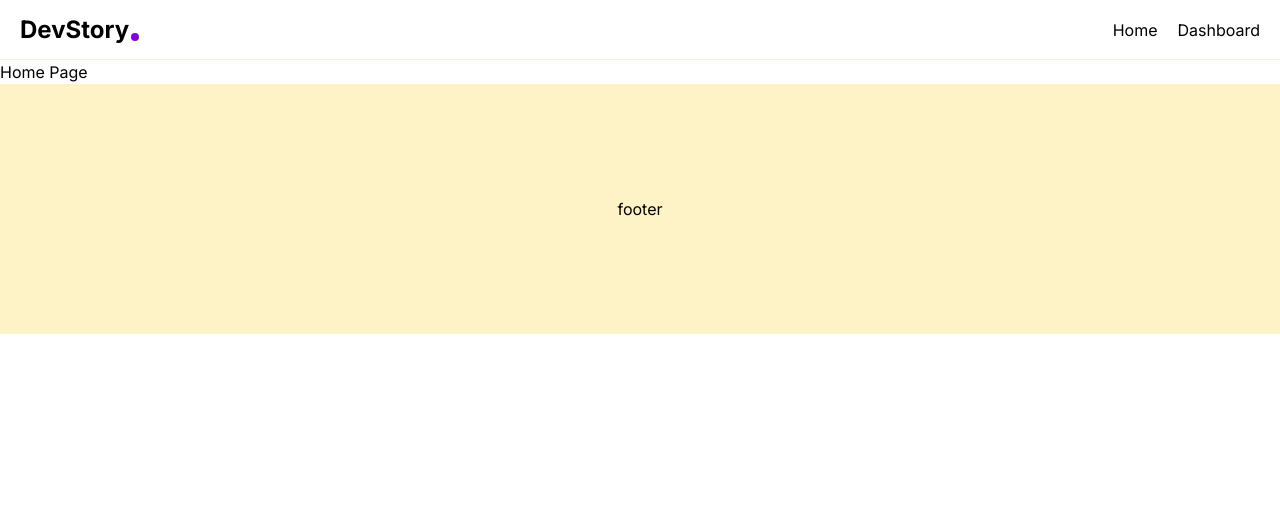
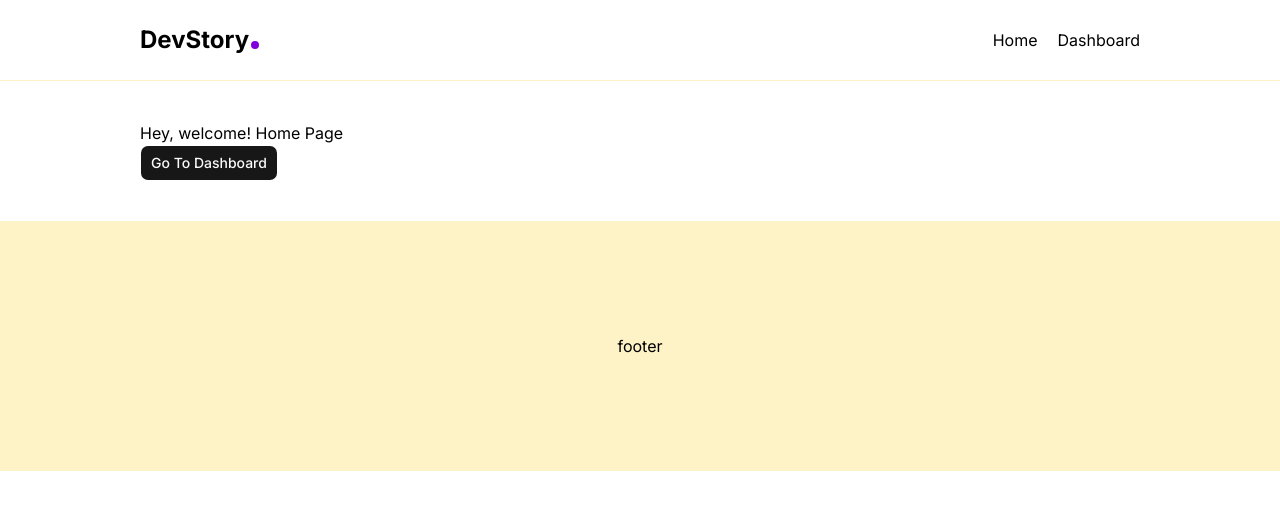
Before and after one commit to githubxiansaiful/dev-story-nextjs, a Next.js app: page / in a window 1280 px wide. Shown: the top 510 px of the page. Built offline with nearby package versions, Linux system fonts and the light colour scheme.

Commit message:
feat: enhance layout and header structure with improved styling and functionality

```diff
--- a/src/app/layout.tsx
+++ b/src/app/layout.tsx
@@ -25,7 +25,7 @@ export default function RootLayout({
     >
       <body className="min-h-full flex flex-col">
         <Header />
-        <main>{children}</main>
+        <main className="py-10 max-w-250 w-[90%] mx-auto">{children}</main>
         <Footer />
       </body>
     </html>
--- a/src/app/page.tsx
+++ b/src/app/page.tsx
@@ -1,10 +1,21 @@
+"use client"
 import { Button } from "@/components/ui/button";
-import { Accessibility } from "lucide-react";
+import { useRouter } from "next/navigation";
 
 export default function Home() {
+  const router = useRouter();
+  const handleDashboardBtn = () => {
+    const password = prompt("Enter your password!");
+    if (password === "123") {
+      router.push("/dashboard");
+
+    }
+  }
+
   return (
     <div>
-      Home Page
+      <h1>Hey, welcome! Home Page</h1>
+      <Button onClick={handleDashboardBtn}>Go To Dashboard</Button>
     </div>
   );
 }
--- a/src/components/layout/Header.tsx
+++ b/src/components/layout/Header.tsx
@@ -3,9 +3,10 @@ import React from 'react'
 
 export default function Header() {
     return (
-        <div className='flex justify-between items-center h-15 px-5 border-b border-amber-100'>
+        <div className='px-5 border-b border-amber-100'>
+            <div className='flex h-20 justify-between items-center max-w-250 w-[90%] mx-auto'>
                 <div className='flex'>
-                <span className='font-bold text-2xl relative'>DevStory <span className='block w-2 h-2 rounded-full bg-purple-700 absolute bottom-1.25 -right-2.5'></span></span>
+                    <Link href="/"> <span className='font-bold text-2xl relative'>DevStory <span className='block w-2 h-2 rounded-full bg-purple-700 absolute bottom-1.25 -right-2.5'></span></span></Link>
                 </div>
                 <div>
                     <ul className='flex gap-5'>
@@ -16,5 +17,6 @@ export default function Header() {
                     </ul>
                 </div>
             </div>
+        </div>
     )
 }
```
Lines whose indentation alone changed are shown as unchanged.
